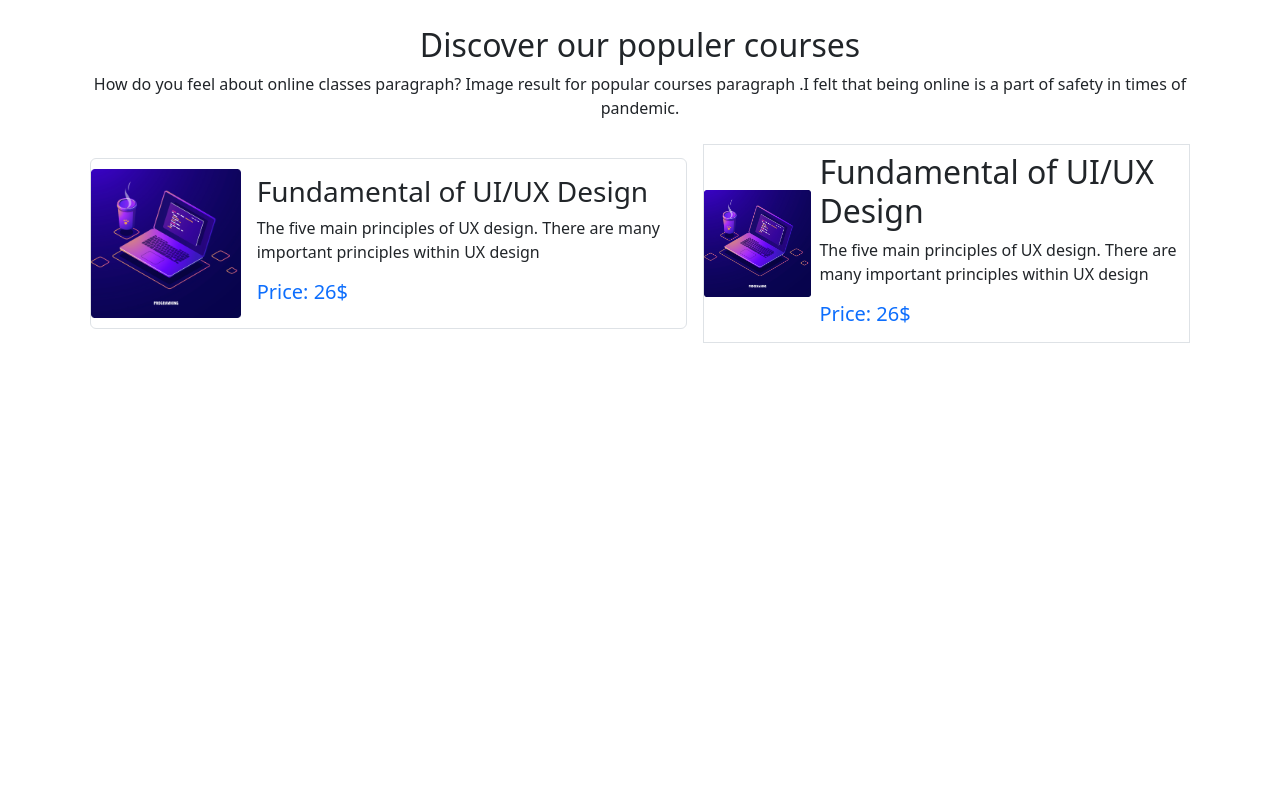
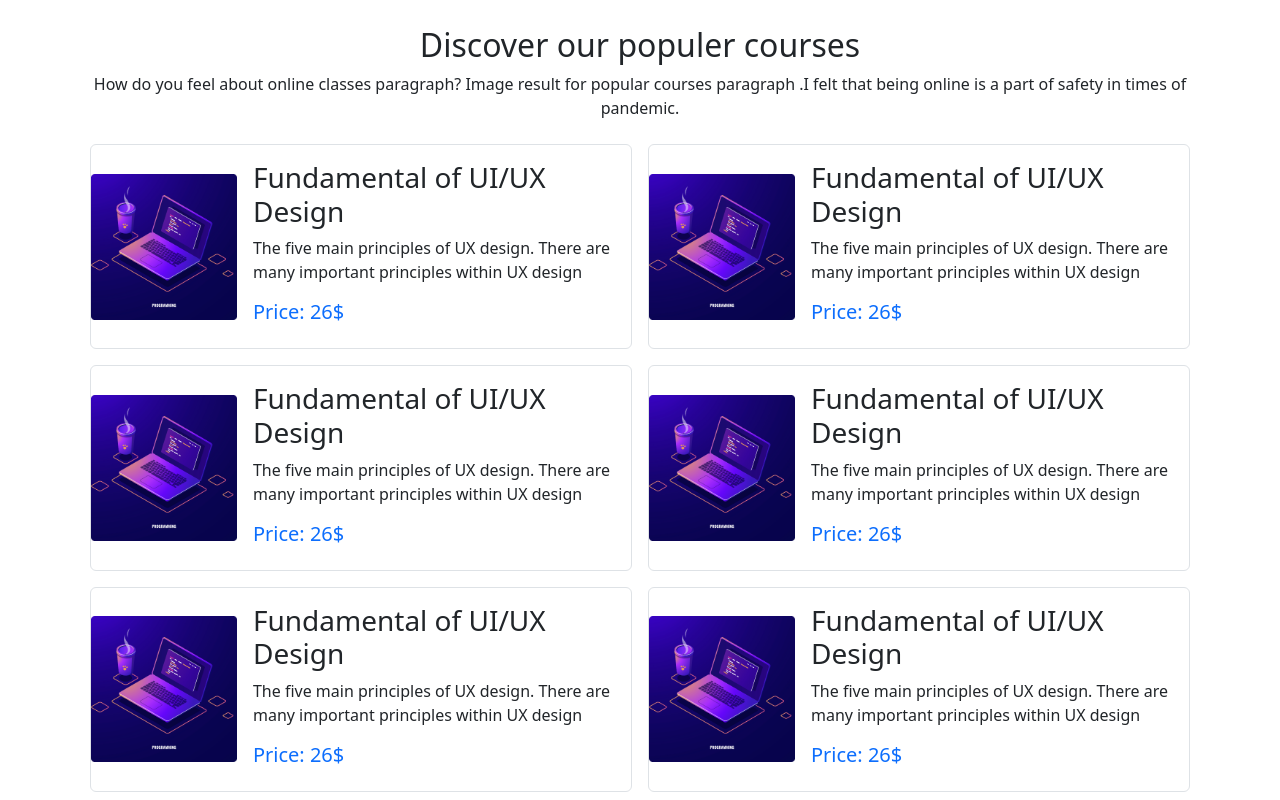
Before and after one commit to gmneamul1/Assignment-3, a plain HTML site: page index.html in a window 1280 px wide. Shown: the part 694-1494 px from the top of the page. Before the commit the page ends 1045 px from the top, so only its background shows below. Drawn offline with nearby package versions, Linux system fonts and the light colour scheme; a web font is replaced by a local one.

Commit message:
complete main section

```diff
--- a/index.html
+++ b/index.html
@@ -107,7 +107,10 @@
 
        <!-- some text  end -->
        <!-- main section  start  -->
+
+
        <main class="container">
+
         <div class="d-lg-flex  justify-content-center align-items-center ">
 
             <div class=" d-lg-flex d-md-flex justify-content-center align-items-center border border-gray rounded m-2 w-100" >
@@ -122,13 +125,69 @@
                     </div>
                 </div>
             </div>
-            <div class="d-lg-flex d-md-flex justify-content-center align-items-center  border border-gray m-2" >
-                <div class="text-center ">
-                    <img class="img-fluid" src="images/course/course-3.png" alt="">
+            <div class=" d-lg-flex d-md-flex justify-content-center align-items-center border border-gray rounded m-2 w-100" >
+                <div class="text-center  ">
+                    <img class="w-100" src="images/course/course-3.png" alt="">
                 </div>
-                <div class="d-flex flex-column justify-content-left align-items-center ">
-                    <div class=" text-left p-2 ">
-                        <h2>Fundamental of UI/UX Design</h2>
+                <div class="w-100 ">
+                    <div class="   p-3 ">
+                        <h3>Fundamental of UI/UX Design</h3>
+                        <p>The five main principles of UX design. There are many important principles within UX design </p>
+                        <h5 class="text-primary">Price: 26$</h5>
+                    </div>
+                </div>
+            </div>
+
+        </div>
+        <div class="d-lg-flex  justify-content-center align-items-center ">
+
+            <div class=" d-lg-flex d-md-flex justify-content-center align-items-center border border-gray rounded m-2 w-100" >
+                <div class="text-center  ">
+                    <img class="w-100" src="images/course/course-3.png" alt="">
+                </div>
+                <div class="w-100 ">
+                    <div class="   p-3 ">
+                        <h3>Fundamental of UI/UX Design</h3>
+                        <p>The five main principles of UX design. There are many important principles within UX design </p>
+                        <h5 class="text-primary">Price: 26$</h5>
+                    </div>
+                </div>
+            </div>
+            <div class=" d-lg-flex d-md-flex justify-content-center align-items-center border border-gray rounded m-2 w-100" >
+                <div class="text-center  ">
+                    <img class="w-100" src="images/course/course-3.png" alt="">
+                </div>
+                <div class="w-100 ">
+                    <div class="   p-3 ">
+                        <h3>Fundamental of UI/UX Design</h3>
+                        <p>The five main principles of UX design. There are many important principles within UX design </p>
+                        <h5 class="text-primary">Price: 26$</h5>
+                    </div>
+                </div>
+            </div>
+
+        </div>
+        <div class="d-lg-flex  justify-content-center align-items-center ">
+
+            <div class=" d-lg-flex d-md-flex justify-content-center align-items-center border border-gray rounded m-2 w-100" >
+                <div class="text-center  ">
+                    <img class="w-100" src="images/course/course-3.png" alt="">
+                </div>
+                <div class="w-100 ">
+                    <div class="   p-3 ">
+                        <h3>Fundamental of UI/UX Design</h3>
+                        <p>The five main principles of UX design. There are many important principles within UX design </p>
+                        <h5 class="text-primary">Price: 26$</h5>
+                    </div>
+                </div>
+            </div>
+            <div class=" d-lg-flex d-md-flex justify-content-center align-items-center border border-gray rounded m-2 w-100" >
+                <div class="text-center  ">
+                    <img class="w-100" src="images/course/course-3.png" alt="">
+                </div>
+                <div class="w-100 ">
+                    <div class="   p-3 ">
+                        <h3>Fundamental of UI/UX Design</h3>
                         <p>The five main principles of UX design. There are many important principles within UX design </p>
                         <h5 class="text-primary">Price: 26$</h5>
                     </div>
```
